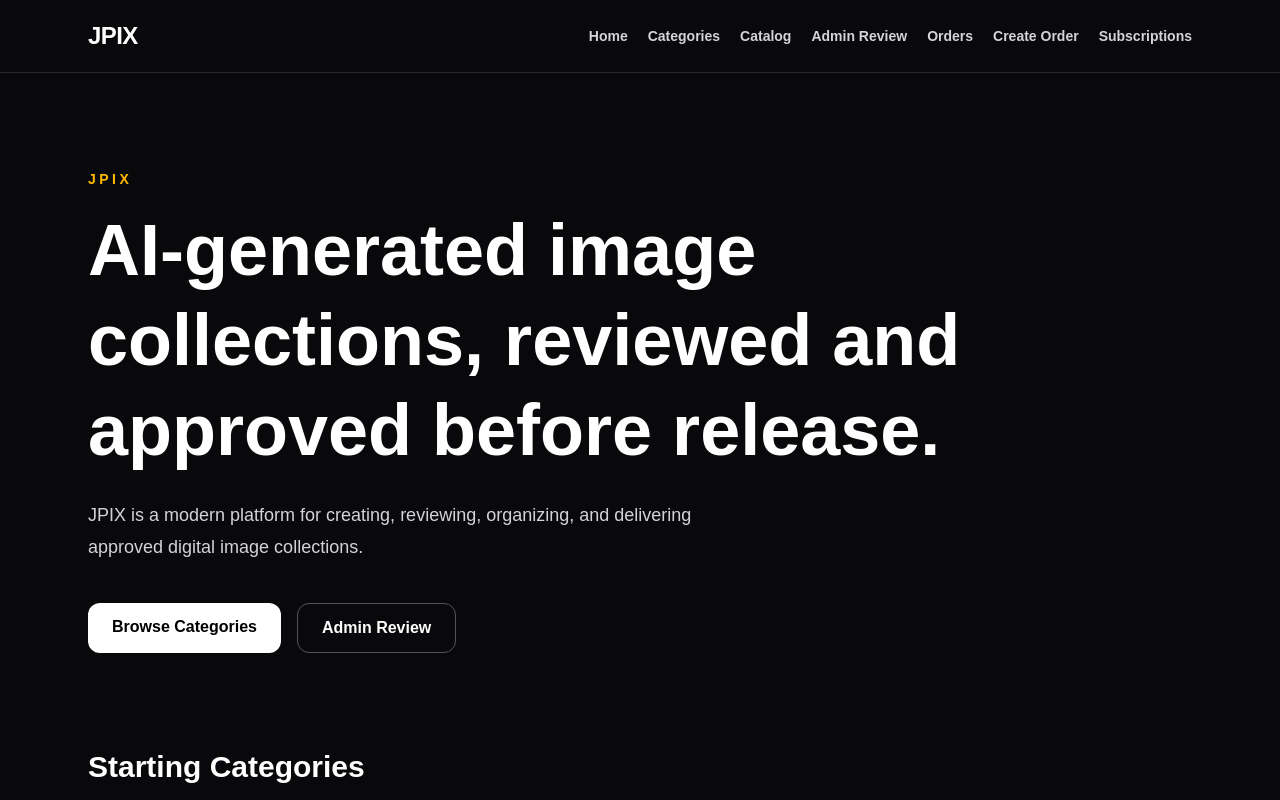
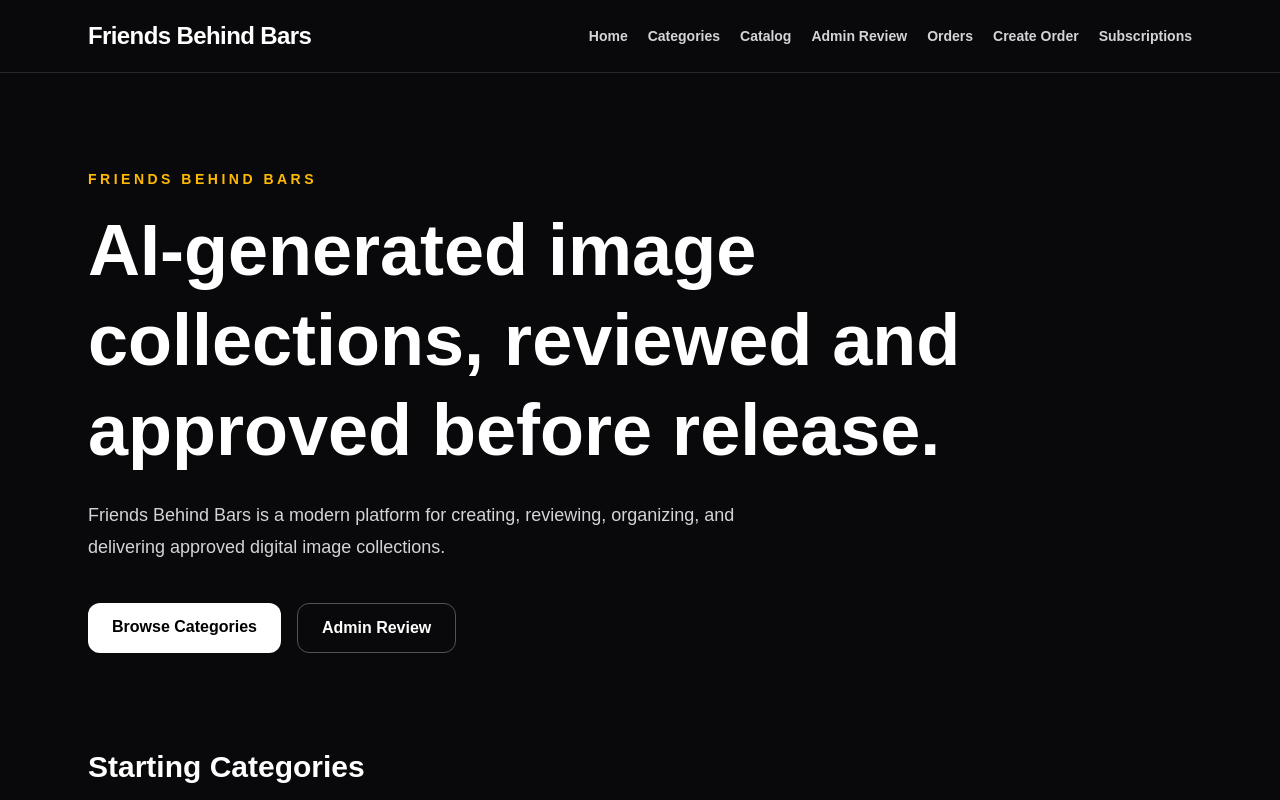
Before and after one commit to ssoup111/gary-project, a Next.js app: page / in a window 1280 px wide. Shown: the top 800 px of the page. Built offline with nearby package versions, Linux system fonts and the light colour scheme.

Commit message:
Update branding to Friends Behind Bars

```diff
--- a/app/api/create-checkout-session/route.ts
+++ b/app/api/create-checkout-session/route.ts
@@ -23,7 +23,7 @@ export async function POST(req: Request) {
           price_data: {
             currency: "usd",
             product_data: {
-              name: "JPIX Single Image Delivery",
+              name: "Friends Behind Bars Single Image Delivery",
               description: "Approved image assigned to recipient delivery queue.",
             },
             unit_amount: 199,
--- a/app/api/create-plan-checkout/route.ts
+++ b/app/api/create-plan-checkout/route.ts
@@ -43,8 +43,8 @@ export async function POST(req: Request) {
           price_data: {
             currency: "usd",
             product_data: {
-              name: `JPIX ${plan.name}`,
-              description: plan.description || "JPIX image plan",
+              name: `Friends Behind Bars ${plan.name}`,
+              description: plan.description || "Friends Behind Bars image plan",
             },
             unit_amount: plan.price_cents,
             ...(isSubscription
--- a/app/api/generate-image/route.ts
+++ b/app/api/generate-image/route.ts
@@ -23,7 +23,7 @@ export async function POST(req: Request) {
     }
 
     const safePrompt = `
-Create an appropriate, non-explicit, adult-only image for the JPIX catalog.
+Create an appropriate, non-explicit, adult-only image for the Friends Behind Bars catalog.
 
 Hard rules:
 - No children
--- a/app/catalog/page.tsx
+++ b/app/catalog/page.tsx
@@ -51,7 +51,7 @@ export default async function CatalogPage({
         <div className="flex flex-wrap items-end justify-between gap-6">
           <div>
             <p className="text-sm font-bold uppercase tracking-[0.25em] text-amber-400">
-              JPIX Catalog
+              Friends Behind Bars Catalog
             </p>
 
             <h1 className="mt-4 text-5xl font-black">
--- a/app/categories/page.tsx
+++ b/app/categories/page.tsx
@@ -20,13 +20,13 @@ export default async function CategoriesPage() {
         <div className="flex flex-wrap items-end justify-between gap-6">
           <div>
             <p className="text-sm font-bold uppercase tracking-[0.25em] text-amber-400">
-              JPIX
+              Friends Behind Bars
             </p>
 
             <h1 className="mt-4 text-5xl font-black">Categories</h1>
 
             <p className="mt-4 max-w-2xl text-zinc-400">
-              Choose a category to browse approved JPIX catalog images.
+              Choose a category to browse approved Friends Behind Bars catalog images.
             </p>
           </div>
 
@@ -48,7 +48,7 @@ export default async function CategoriesPage() {
           <div className="mt-10 rounded-2xl border border-zinc-800 bg-zinc-900 p-8">
             <h2 className="text-2xl font-bold">No active categories yet</h2>
             <p className="mt-3 text-zinc-400">
-              Active categories from the JPIX database will appear here.
+              Active categories from the Friends Behind Bars database will appear here.
             </p>
           </div>
         ) : (
--- a/app/layout.tsx
+++ b/app/layout.tsx
@@ -3,7 +3,7 @@ import Link from "next/link";
 import "./globals.css";
 
 export const metadata: Metadata = {
-  title: "JPIX",
+  title: "Friends Behind Bars",
   description: "AI-generated image collections reviewed and approved before release.",
 };
 
@@ -18,7 +18,7 @@ export default function RootLayout({
         <header className="border-b border-zinc-800 bg-zinc-950 text-white">
           <div className="mx-auto flex max-w-6xl flex-wrap items-center justify-between gap-4 px-6 py-5">
             <Link href="/" className="text-2xl font-black tracking-tight">
-              JPIX
+              Friends Behind Bars
             </Link>
 
             <nav className="flex flex-wrap gap-5 text-sm font-semibold text-zinc-300">
--- a/app/page.tsx
+++ b/app/page.tsx
@@ -18,7 +18,7 @@ export default function Home() {
     <main className="min-h-screen bg-zinc-950 text-white">
       <section className="mx-auto max-w-6xl px-6 py-24">
         <p className="mb-4 text-sm font-semibold uppercase tracking-[0.25em] text-amber-400">
-          JPIX
+          Friends Behind Bars
         </p>
 
         <h1 className="max-w-4xl text-5xl font-bold leading-tight md:text-7xl">
@@ -26,7 +26,7 @@ export default function Home() {
         </h1>
 
         <p className="mt-6 max-w-2xl text-lg leading-8 text-zinc-300">
-          JPIX is a modern platform for creating, reviewing, organizing, and delivering approved digital image collections.
+          Friends Behind Bars is a modern platform for creating, reviewing, organizing, and delivering approved digital image collections.
         </p>
 
         <div className="mt-10 flex flex-wrap gap-4">
--- a/app/subscriptions/page.tsx
+++ b/app/subscriptions/page.tsx
@@ -59,7 +59,7 @@ export default function SubscriptionsPage() {
         <h1 className="text-5xl font-black">Plans & Packs</h1>
 
         <p className="mt-4 max-w-2xl text-zinc-400">
-          Single images, image packs, and monthly subscription options for JPIX.
+          Single images, image packs, and monthly subscription options for Friends Behind Bars.
         </p>
 
         {status && (
```
